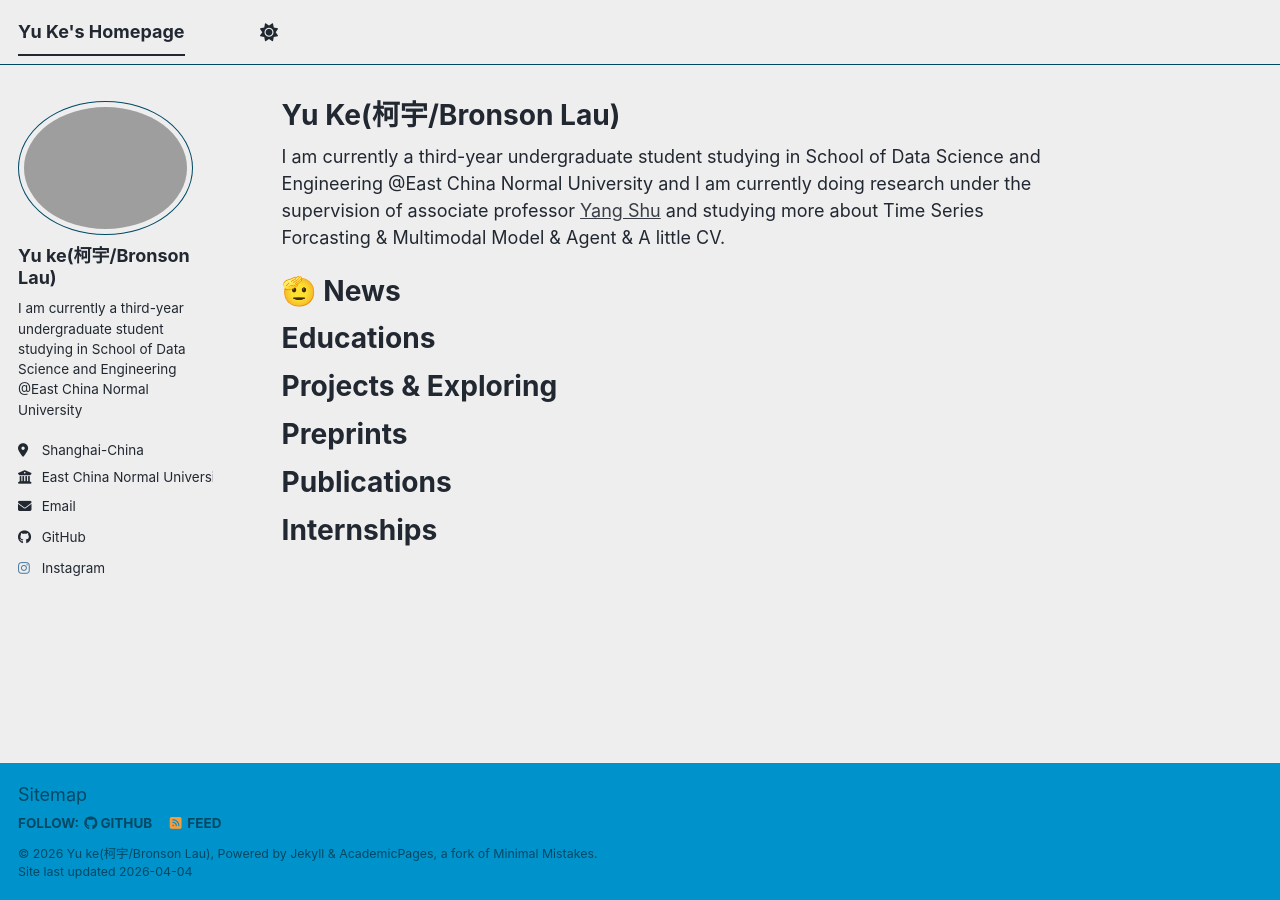
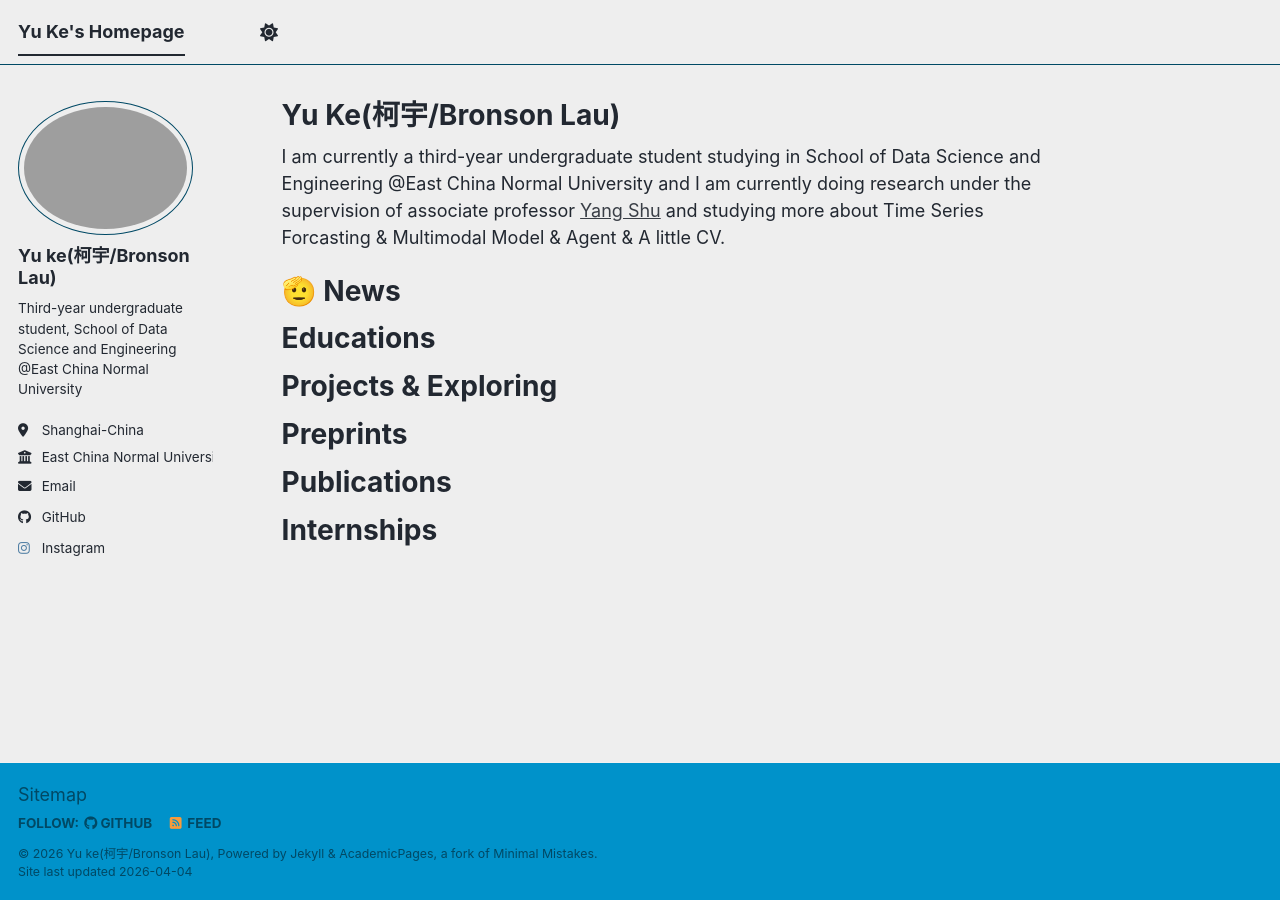
Before and after one commit to BronsonLau/BronsonLau.github.io, a Jekyll site: the page built from _pages/about.md, in a window 1280 px wide. Built offline with Jekyll 4.4.1, drawn with Linux system fonts in a browser that asks for light colours; a script bundle is joined from its source files by our own code; library files that are not in the unit come from our copies.

Commit message:
Update _config.yml

```diff
--- a/_config.yml
+++ b/_config.yml
@@ -23,10 +23,10 @@ repository               : "BronsonLau/BronsonLau.github.io"
 #               Additional customization can be done by editing /_includes/author-profile.html
 author:
   # Biographic information
-  avatar           : "bl.png"
+  avatar           : "images/bl.png"
   name             : "Yu ke(柯宇/Bronson Lau)"
   # pronouns         : # example: "she/her"
-  bio              : "I am currently a third-year undergraduate student studying in School of Data Science and Engineering @East China Normal University"
+  bio              : "Third-year undergraduate student, School of Data Science and Engineering @East China Normal University"
   location         : "Shanghai-China"
   employer         : "East China Normal University"
   uri              : # URL
```
